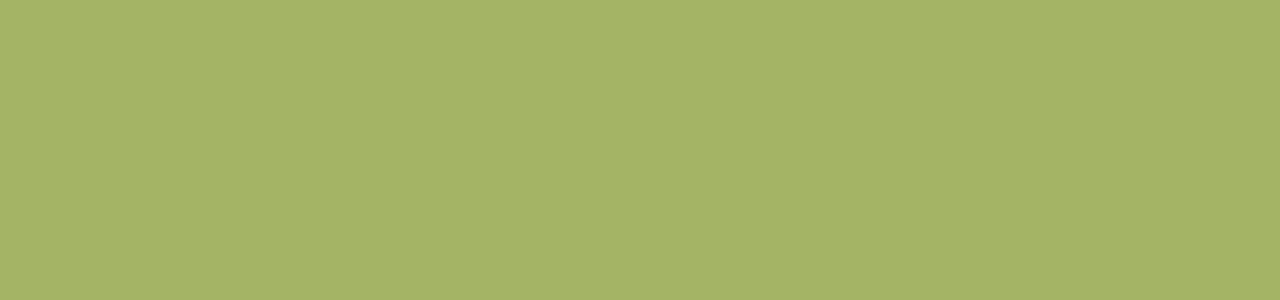
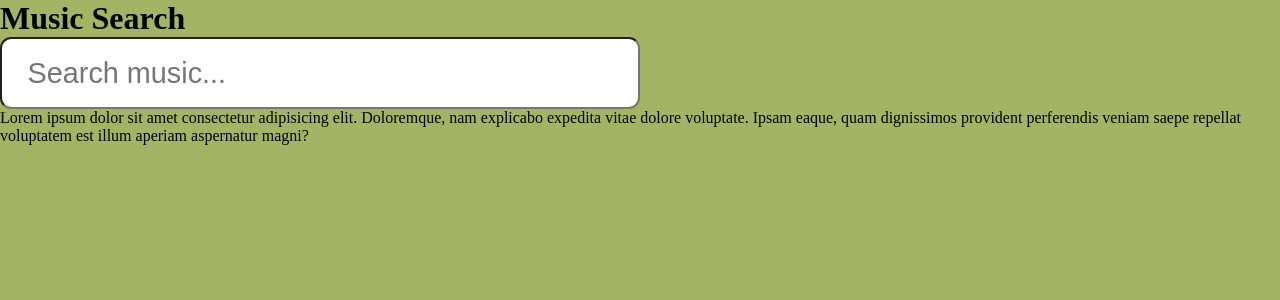
Before and after one commit to EugeneLevkovych/react-music-search, a React (Vite) app: page / in a window 1280 px wide. Shown: the top 300 px of the page. Built offline with nearby package versions, Linux system fonts and the light colour scheme.

Commit message:
add components

```diff
--- a/src/App.jsx
+++ b/src/App.jsx
@@ -1,3 +1,12 @@
+import Search from "./components/Search";
+import Header from "./components/Header";
+import Result from "./components/Result";
+import "./scss/main.scss";
+
 export default function App() {
-
+  return (<>
+  <Header />
+  <Search />
+  <Result />
+  </>)
 }
--- /dev/null
+++ b/src/components/Header.jsx
@@ -0,0 +1,5 @@
+export default function Header() {
+    return (<div>
+        <h1>Music Search</h1>
+    </div>)
+}
--- /dev/null
+++ b/src/components/Result.jsx
@@ -0,0 +1,5 @@
+export default function Main() {
+    return <div>
+        <p>Lorem ipsum dolor sit amet consectetur adipisicing elit. Doloremque, nam explicabo expedita vitae dolore voluptate. Ipsam eaque, quam dignissimos provident perferendis veniam saepe repellat voluptatem est illum aperiam aspernatur magni?</p>
+    </div>
+}
--- /dev/null
+++ b/src/components/Search.jsx
@@ -0,0 +1,13 @@
+import { useState } from "react";
+
+export default function Search() {
+  const [query, setQuery] = useState("");
+
+    return ( <input
+        className="search"
+        type="text"
+        placeholder="Search music..."
+        value={query}
+        onChange={(e) => setQuery(e.target.value)}
+      />)
+}
--- a/src/index.scss
+++ /dev/null
@@ -1,8 +0,0 @@
-:root {
-  font-family: system-ui, Avenir, Helvetica, Arial, sans-serif;
-  line-height: 1.5;
-  font-weight: 400;
-
-  color: rgba(255, 255, 255, 0.87);
-  background-color: #A4B465;
-}
--- a/src/main.jsx
+++ b/src/main.jsx
@@ -1,10 +1,9 @@
 import { StrictMode } from 'react'
 import { createRoot } from 'react-dom/client'
-import './index.scss'
 import App from './App.jsx'
 
 createRoot(document.getElementById('root')).render(
   <StrictMode>
     <App />
-  </StrictMode>,
+  </StrictMode>
 )
--- /dev/null
+++ b/src/scss/_base.scss
@@ -0,0 +1,28 @@
+:root {
+  --color-primary: #6741d9;
+  --color-primary-light: #7950f2;
+  --color-text: #dee2e6;
+  --color-text-dark: #adb5bd;
+  --color-background-100: #343a40;
+  --color-background-500: #2b3035;
+  --color-background-900: #212529;
+  --color-red: #fa5252;
+  --color-red-dark: #e03131;
+  background-color: #A4B465;
+}
+
+* {
+  margin: 0;
+  padding: 0;
+  box-sizing: border-box;
+}
+.search {
+justify-self: center;
+// border: none;
+padding: 1.1rem 1.6rem;
+font-size: 1.8rem;
+border-radius: 0.7rem;
+width: 40rem;
+transition: all 0.3s;
+color: var(--color-text);
+}
--- /dev/null
+++ b/src/scss/main.scss
@@ -0,0 +1 @@
+@use'./base'
```
